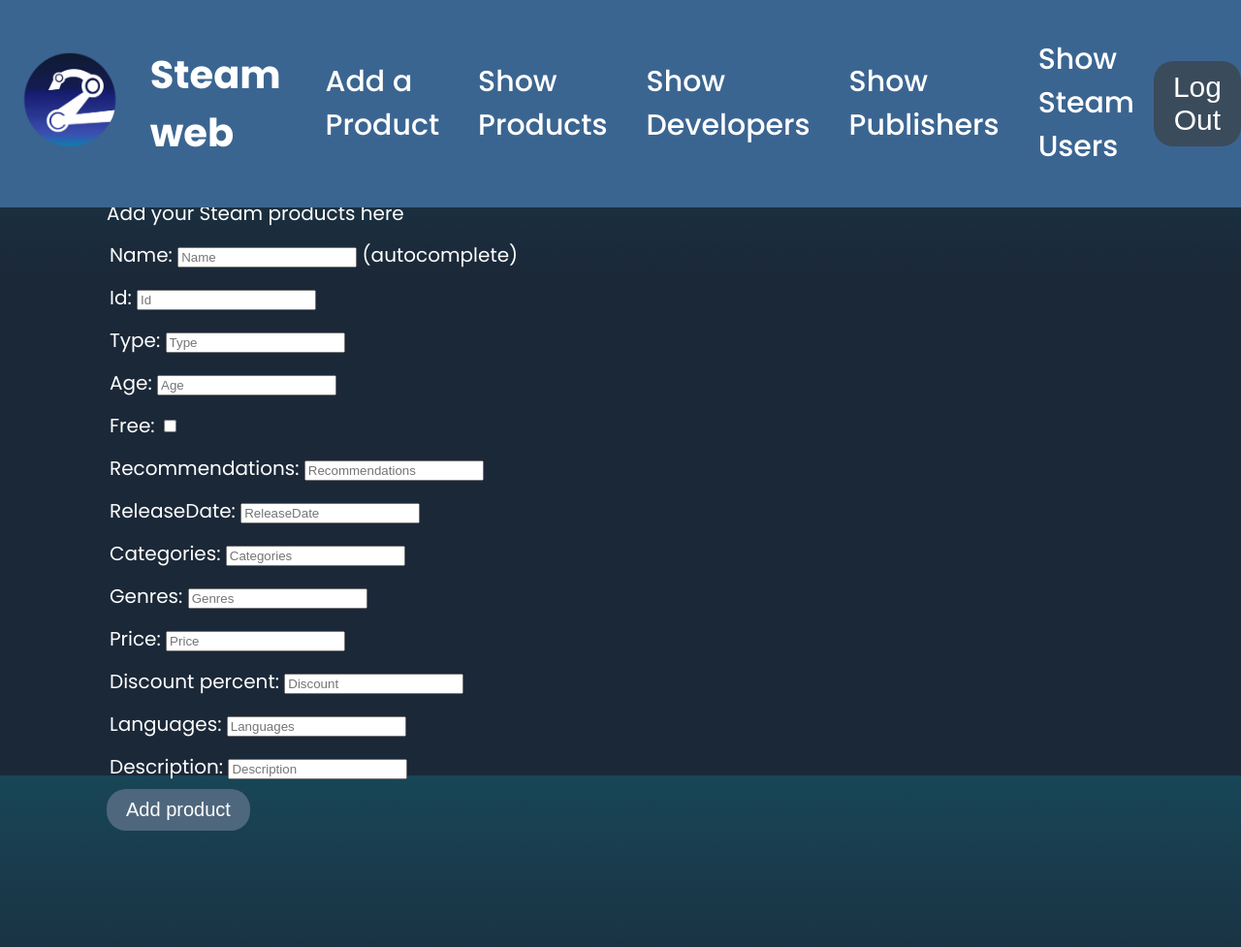
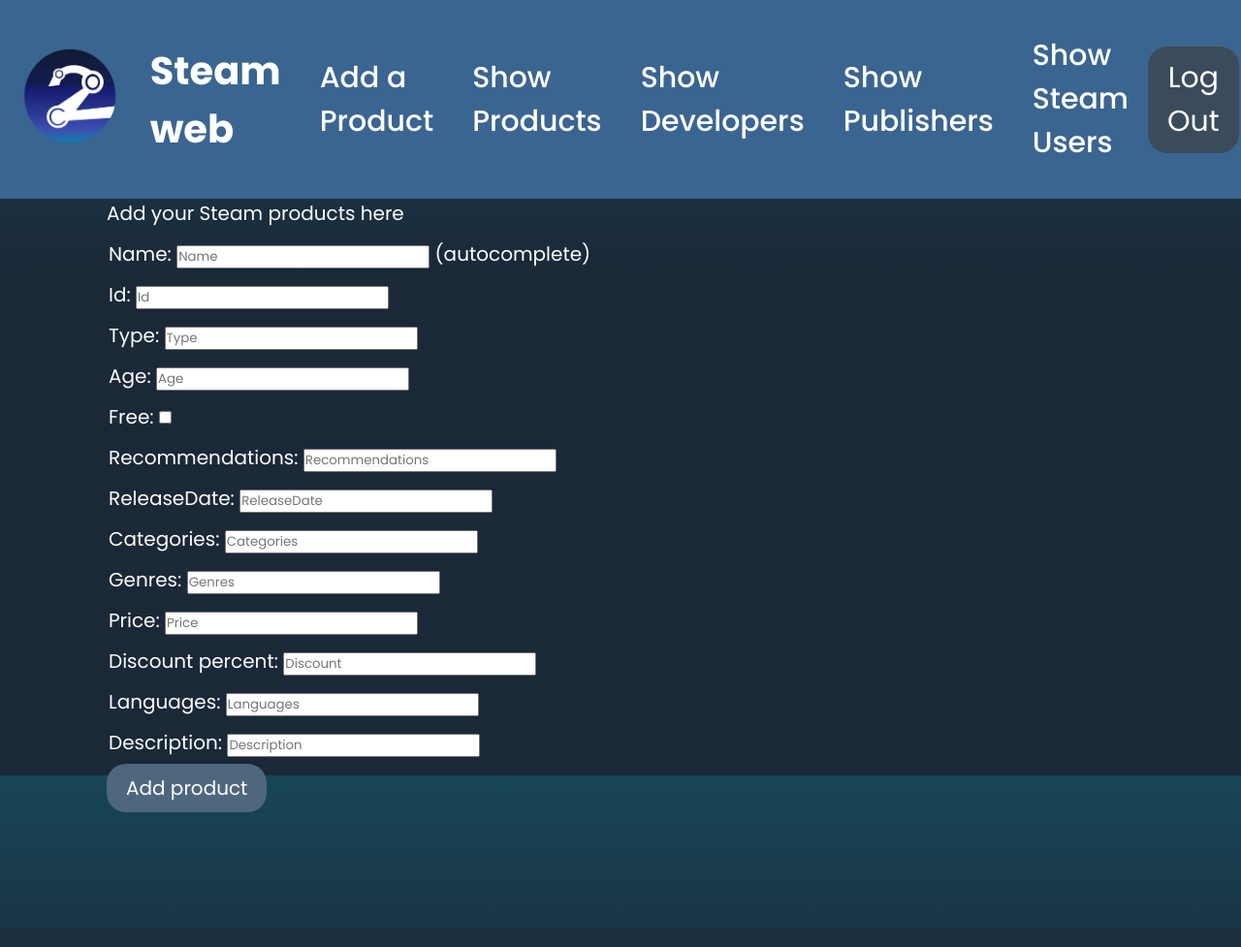
Before and after one commit to GiovanniMaerean/webProject, a Django app: page /createProducts/ in a window 1280 px wide. Shown: the whole page at 97% size. After the commit the page ends 907 px from the top, so only its background shows below. Run offline with Django 5.2, Linux system fonts and the light colour scheme; the visitor is signed in with stand-in values (Sample User, id 1); some libraries are stand-ins or nearby versions.

Commit message:
fix css styles

```diff
--- a/static/css/styles.css
+++ b/static/css/styles.css
@@ -1,4 +1,10 @@
 @import url('https://fonts.googleapis.com/css2?family=Poppins:wght@200;300;400;500;600;700&display=swap');
+*{
+  margin: 0;
+  padding: 0;
+  box-sizing: border-box;
+  font-family: 'Poppins', sans-serif;
+}
 
 body {
   background: linear-gradient(to bottom, #184657, #1b2838 35%);
@@ -8,6 +14,7 @@ body {
   color: white;
   font-family: 'Poppins', sans-serif;
   margin: 0;
+  padding: 0;
   display: flex;
   flex-direction: column;
   min-height: 100vh;
@@ -28,7 +35,7 @@ nav {
   display: flex;
   align-items: center;
   background-color: #3b6591;
-  height: 60px;
+  height: 60%;
   padding: 0 20px;
   width: calc(100% - 40px);
 }
--- a/templates/base.html
+++ b/templates/base.html
@@ -8,7 +8,7 @@
   <title>{% block title %}Steam App web{% endblock %}</title>
 
   <link rel="stylesheet" href="{% static 'css/styles.css' %}">
-  <link rel="icon" href="{% static 'img/logo_steam2-ai-brush-removebg-g28ncgnt.png' %}" type="image/png"> <!-- Enlace al favicon -->
+  <link rel="icon" href="{% static 'img/logo_steam2-ai-brush-removebg-g28ncgnt.png' %}" type="image/png">
   <script src="https://ajax.googleapis.com/ajax/libs/jquery/2.2.0/jquery.min.js"></script>
   <link rel="stylesheet" href="https://code.jquery.com/ui/1.12.1/themes/base/jquery-ui.css">
   <script src="https://code.jquery.com/ui/1.12.1/jquery-ui.js"></script>
```
